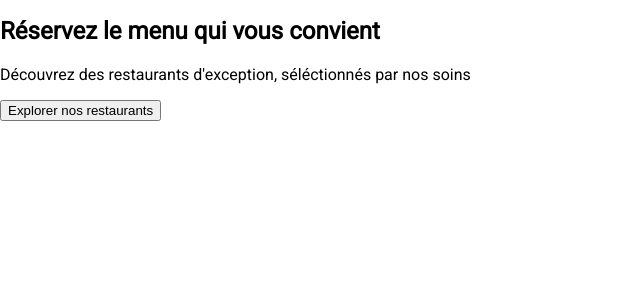
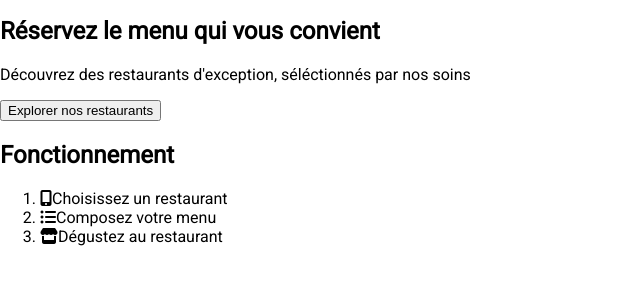
Before and after one commit to DW-FJules/FourneauJules_3_29092021, a website: page index.html in a window 1280 px wide. Shown: the part 96-380 px from the top of the page, without its empty margins (0-640 px from the left). Drawn offline with nearby package versions, Linux system fonts and the light colour scheme; files that its build step writes are made by us from their sources; a web font is replaced by a local one.

Commit message:
add second section

```diff
--- a/index.html
+++ b/index.html
@@ -24,11 +24,22 @@
             <input class="formulaire" type="search" id="search" name="search" placeholder="Paris, Belleville">
         </div>
     </header>
-    <section class="discover">
-        <h1>Réservez le menu qui vous convient</h1>
-        <p>Découvrez des restaurants d'exception, séléctionnés par nos soins</p>
-        <button type="submit" value="">Explorer nos restaurants</button>
-    </section>
+    <main>
+        <section class="discover">
+            <h1>Réservez le menu qui vous convient</h1>
+            <p>Découvrez des restaurants d'exception, séléctionnés par nos soins</p>
+            <button type="submit" value="">Explorer nos restaurants</button>
+        </section>
+        <section class="functions">
+            <h2>Fonctionnement</h2>
+            <ol class="functions__list">
+                <li><i class="fas fa-mobile-alt"></i>Choisissez un restaurant</li>
+                <li><i class="fas fa-list-ul"></i>Composez votre menu</li>
+                <li><i class="fas fa-store"></i>Dégustez au restaurant</li>
+            </ol>
+        </section>
+
+    </main>
 
 
 
```
